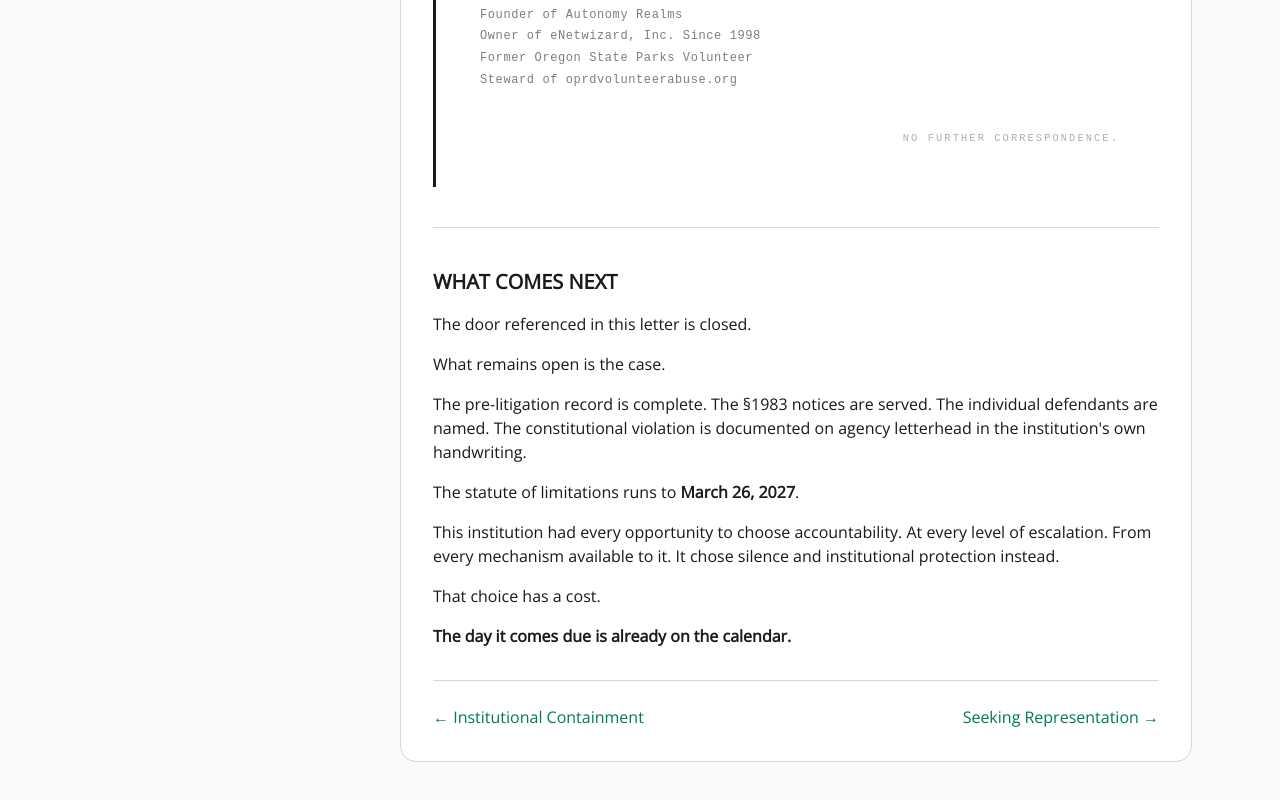
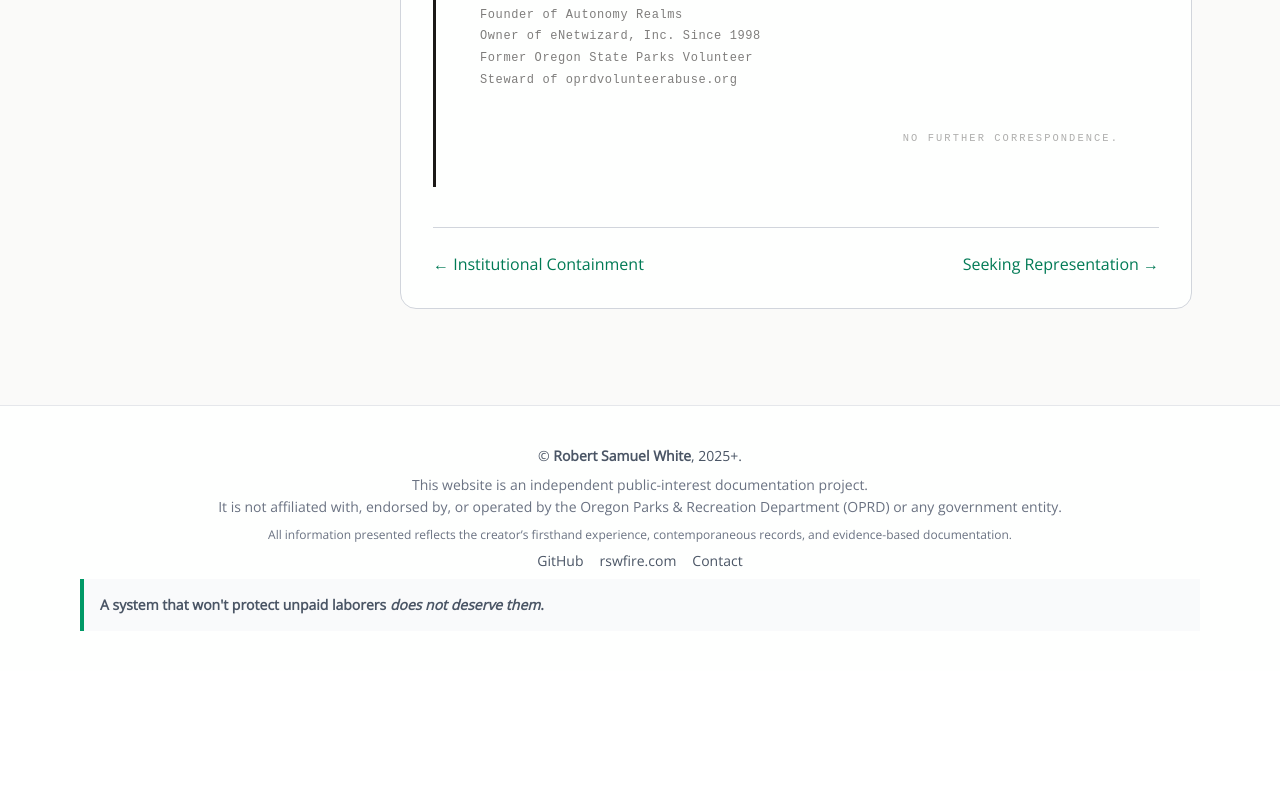
Before and after one commit to rswfire/rswfire.oprd, a Next.js app: page /evidence/final-letter in a window 1280 px wide. Shown: the part 2402-3202 px from the top of the page. After the commit the page ends 3073 px from the top, so only its background shows below. Built offline with nearby package versions, Linux system fonts and the light colour scheme.

Commit message:
Updated Evidence/Final-Letter.tsx

```diff
--- a/app/(archive)/evidence/final-letter/page.tsx
+++ b/app/(archive)/evidence/final-letter/page.tsx
@@ -50,7 +50,7 @@ export default function FinalLetterPage() {
             </div>
 
             <div className="mt-4 italic">
-                He didn't choose what he was asked to do. He lost something real because of it. If he ever finds this page — he is welcome on those trails. That has always been true.
+                He lost something real he doesn't deserve to lose. If he ever finds this page — he is welcome on those trails.
             </div>
 
             <div className="mt-4">
@@ -173,38 +173,6 @@ But tell your man he is welcome on our trails. I would never want him to live wi
                 </div>
             </div>
 
-            <hr className="my-10 border-t border-gray-300" />
-
-            <h2 className="text-xl font-semibold">WHAT COMES NEXT</h2>
-
-            <div className="mt-4">
-                The door referenced in this letter is closed.
-            </div>
-
-            <div className="mt-4">
-                What remains open is the case.
-            </div>
-
-            <div className="mt-4">
-                The pre-litigation record is complete. The §1983 notices are served. The individual defendants are named. The constitutional violation is documented on agency letterhead in the institution's own handwriting.
-            </div>
-
-            <div className="mt-4">
-                The statute of limitations runs to <strong>March 26, 2027</strong>.
-            </div>
-
-            <div className="mt-4">
-                This institution had every opportunity to choose accountability. At every level of escalation. From every mechanism available to it. It chose silence and institutional protection instead.
-            </div>
-
-            <div className="mt-4">
-                That choice has a cost.
-            </div>
-
-            <div className="mt-4 font-semibold">
-                The day it comes due is already on the calendar.
-            </div>
-
         </SectionPage>
     );
 }
```
